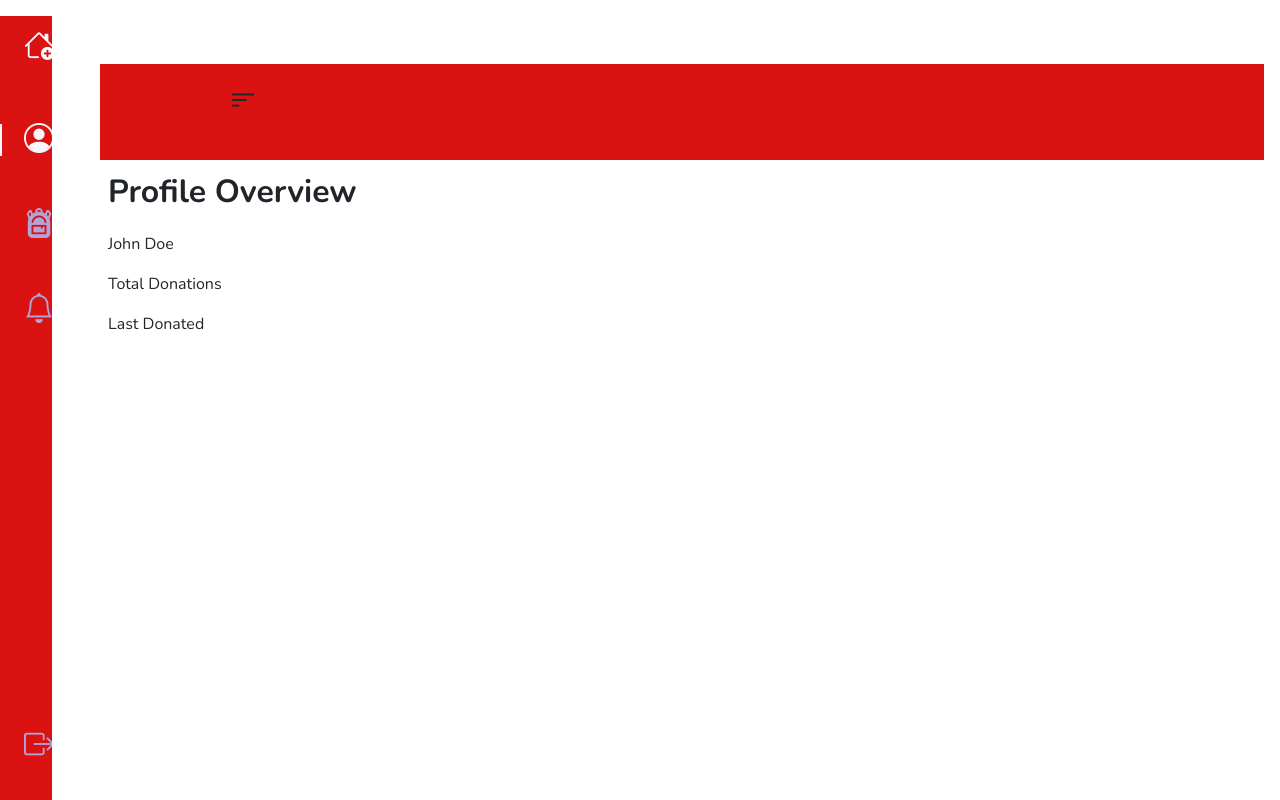
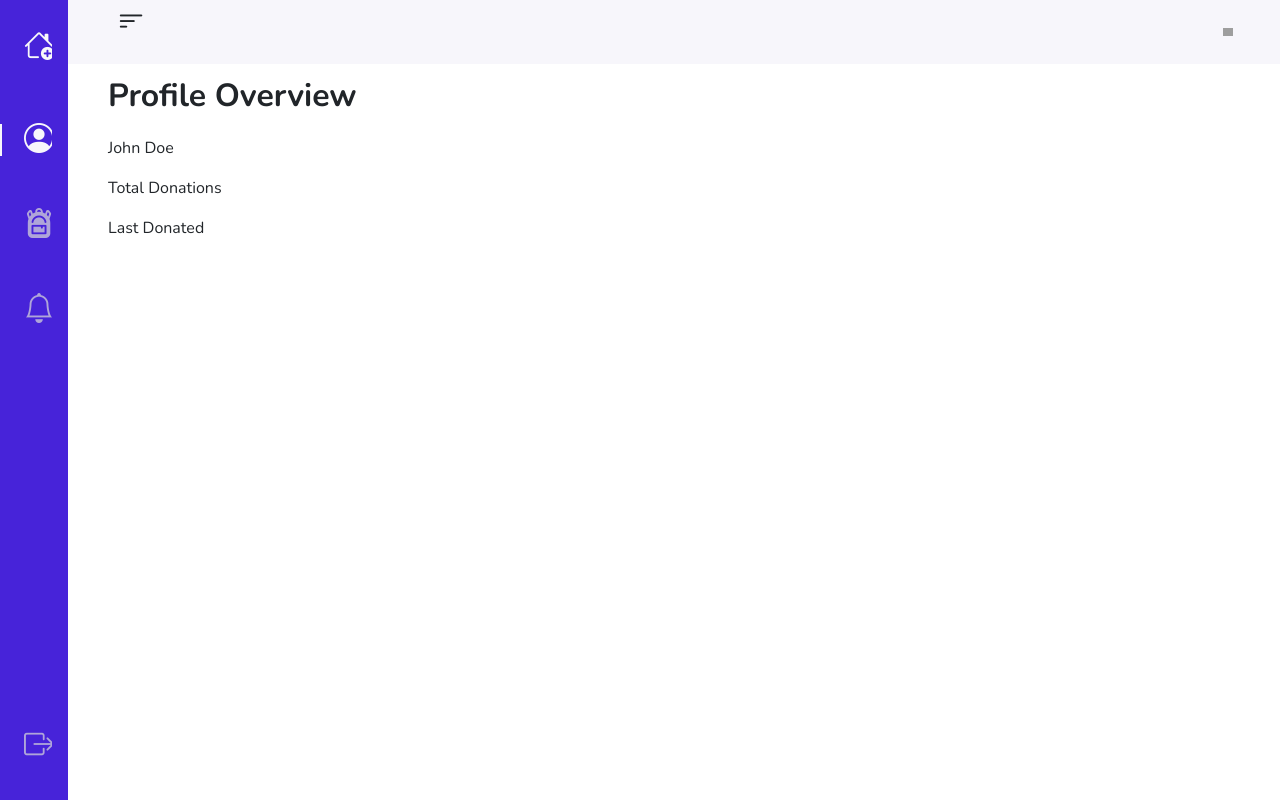
Before and after one commit to samueldobi/Campus-donors, a PHP site: page /dashboard.php in a window 1280 px wide. Run offline with PHP 8.4, Linux system fonts and the light colour scheme; some libraries are stand-ins or nearby versions; grey boxes are pictures that could not be loaded.

Commit message:
changed dashboard navbar

```diff
--- a/assets/dashboard.css
+++ b/assets/dashboard.css
@@ -2,9 +2,8 @@
 :root {
     --header-height: 3rem;
     --nav-width: 68px;
-    /* --first-color: #4723D9; */
+    --first-color: #4723D9;
     --first-color-light: #AFA5D9;
-    --red: #DA1212;
     --white-color: #F7F6FB;
     --body-font: 'Nunito', sans-serif;
     --normal-font-size: 1rem;
@@ -32,18 +31,18 @@ i{
 }
 
 .header {
-    /* width: 100%;
+    width: 100%;
     height: var(--header-height);
     position: fixed;
     top: 0;
     left: 0;
     display: flex;
     align-items: center;
-    justify-content: space-between; */
+    justify-content: space-between;
     padding: 0 1rem;
-    /* background-color: var(--white-color);
+    background-color: var(--white-color);
     z-index: var(--z-fixed);
-    transition: .5s; */
+    transition: .5s;
 }
 
 .header_toggle {
@@ -71,7 +70,7 @@ i{
     left: -30%;
     width: var(--nav-width);
     height: 100vh;
-    /* background-color: var(--first-color); */
+    background-color: var(--first-color);
     padding: .5rem 1rem 0 0;
     transition: .5s;
     z-index: var(--z-fixed);
@@ -182,6 +181,6 @@ i{
 }
 /* @media screen and (max-width: 480px){
     .l-navbar{
-        /* display: none;
+        display: none;
     }
 } */
--- a/dashboard.php
+++ b/dashboard.php
@@ -14,28 +14,18 @@ session_start();
   <!-- Bootsrap Links -->
     <link href="https://cdn.jsdelivr.net/npm/bootstrap@5.3.3/dist/css/bootstrap.min.css" rel="stylesheet" integrity="sha384-QWTKZyjpPEjISv5WaRU9OFeRpok6YctnYmDr5pNlyT2bRjXh0JMhjY6hW+ALEwIH" crossorigin="anonymous">
     <link rel="stylesheet" href="https://cdn.jsdelivr.net/npm/bootstrap-icons@1.11.3/font/bootstrap-icons.min.css">
-    <link rel="stylesheet" href="./assets/style.css">
     <link rel="stylesheet" href="./assets/dashboard.css">
     </head>
     <body id="body-pd">
-    <nav class="navbar  navbar-expand-lg navbar-light  p-3">
-        <div class="container-fluid">
-        <header class="header" id="header">
-                        <div class="header_toggle">
+    <header class="header " id="header">
+        <div class="header_toggle p-3">
             <i class='bx bx-menu' ></i>
               <p class="text-dark" id="header-toggle">
-                            <i class="bi bi-filter-left "></i></p>
+                <i class="bi bi-filter-left "></i>
+            </p>
+        </div>
+        <div class="header_img p-3"> <img src="https://i.imgur.com/hczKIze.jpg" alt=""> </div>
     </header>
-        </div>
-    </nav>
-
- <section class="dashboard">
-
-
-<!-- <header class="header" id="header">
-    <div class="header_toggle"> <i class='bx bx-menu' ></i>  <p class="text-dark" id="header-toggle"><i class="bi bi-filter-left "></i></p> </div>
-    <div class="header_img"> <img src="https://i.imgur.com/hczKIze.jpg" alt=""> </div>
-</header> -->
     <div class="l-navbar" id="nav-bar">
         <nav class="nav">
             <div>
@@ -87,12 +77,6 @@ session_start();
         <p class="">Last Donated</p>
     </div>
     <!--Container Main end-->
-
-
-
-
-<!-- <script src="script.js">     -->
-</script>
     </body>
  </section>
 
```
Lines whose indentation alone changed are shown as unchanged.
